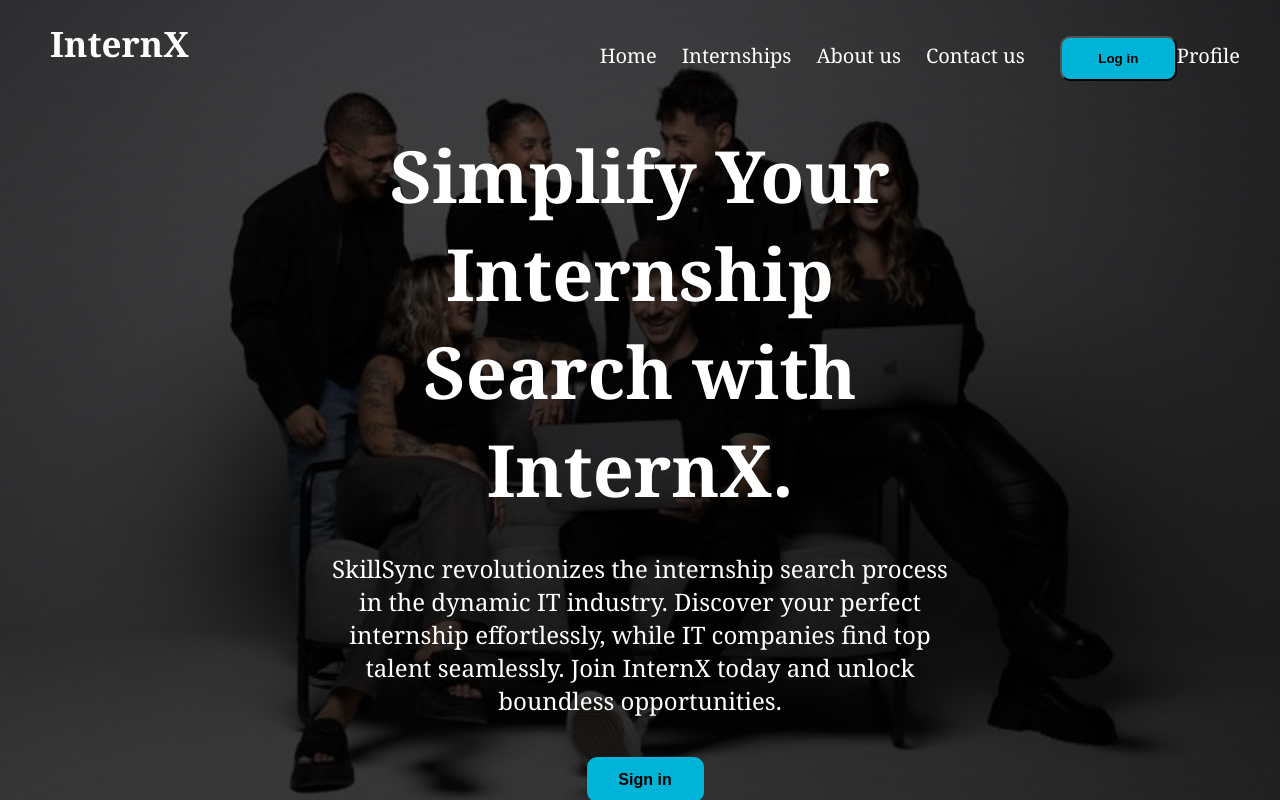
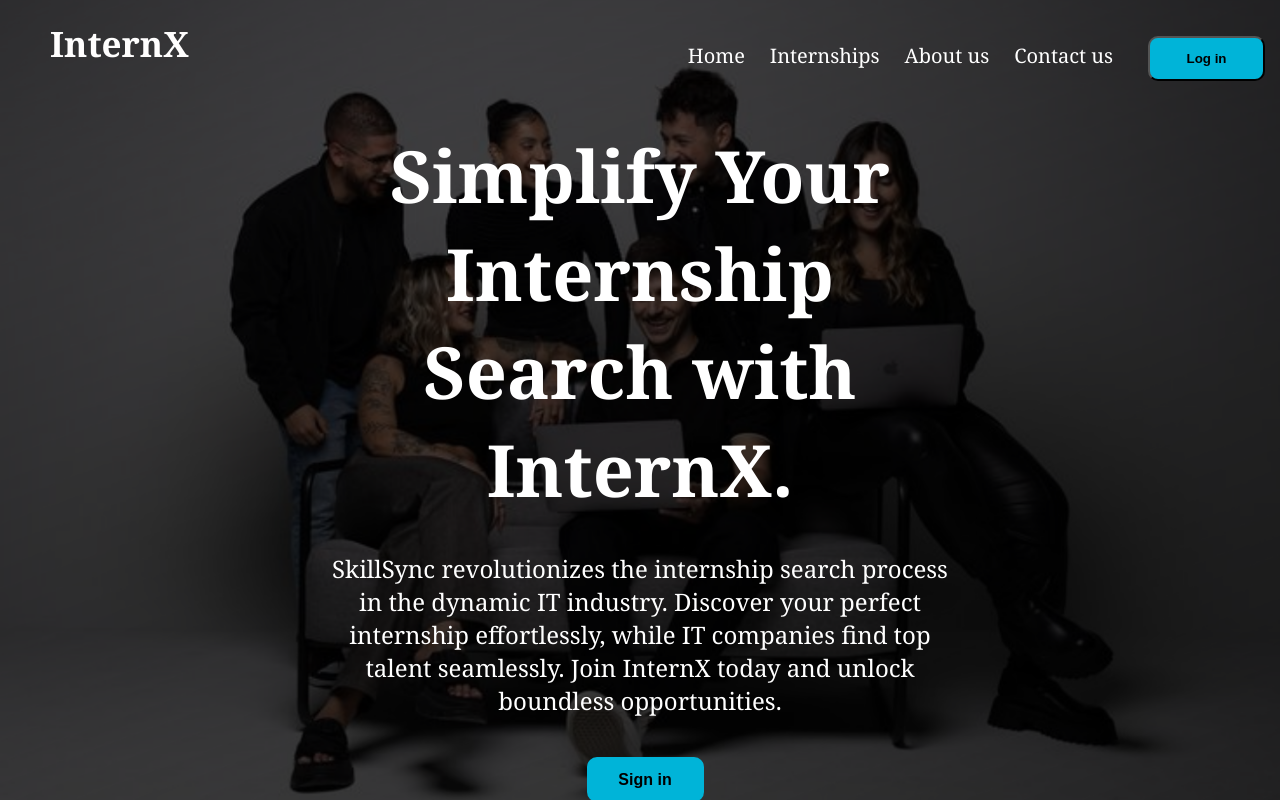
Before and after one commit to KushaRa/InternX_Front, a React (Create React App) app in the folder skillsync/: page / in a window 1280 px wide. Shown: the top 800 px of the page. Built offline with nearby package versions, Linux system fonts and the light colour scheme.

Commit message:
remove some commented codes.

```diff
--- a/skillsync/src/App.js
+++ b/skillsync/src/App.js
@@ -1,11 +1,11 @@
 import React from "react";
 import { Route, Routes } from "react-router-dom";
 import { Home } from "./Pages/Home/Home";
-//import { AboutUs } from "./Pages/AboutUs/AboutUs";
-//import { Contact } from "./Pages/Contact/Contact";
-//import { Company } from "./Pages/CompanyDashboard/Company";
-//import { Login } from "./Pages/logIn/LogIn";
-//import SelectUser from "./Pages/selectUser/SelectUser";
+import { AboutUs } from "./Pages/AboutUs/AboutUs";
+import { Contact } from "./Pages/Contact/Contact";
+import { Company } from "./Pages/CompanyDashboard/Company";
+import { Login } from "./Pages/logIn/LogIn";
+import SelectUser from "./Pages/selectUser/SelectUser";
 import StudentProfile from "./Pages/studentProfile/StudentProfile";
 
 function App() {
@@ -14,6 +14,11 @@ function App() {
       <div>
         <Routes>
           <Route path="/" element={<Home />} />
+          <Route path="/contact" element={<Contact />}></Route>
+          <Route path="/about" element={<AboutUs />}></Route>
+          <Route path="/login" element={<Login />}></Route>
+          <Route path="/internships" element={<Company />}></Route>
+          <Route path="/selectuser" element={<SelectUser />}></Route>
           <Route path="/profile" element={<StudentProfile />} />
         </Routes>
       </div>
--- a/skillsync/src/components/NavBar/Lognavbar.jsx
+++ b/skillsync/src/components/NavBar/Lognavbar.jsx
@@ -26,9 +26,6 @@ export default function Lnavbar() {
             <Link to="/login">
               <button className="Nbutton">Log in</button>
             </Link>
-            <li>
-              <Link to="/profile">Profile</Link>
-            </li>
           </ul>
         </div>
       </nav>
```
